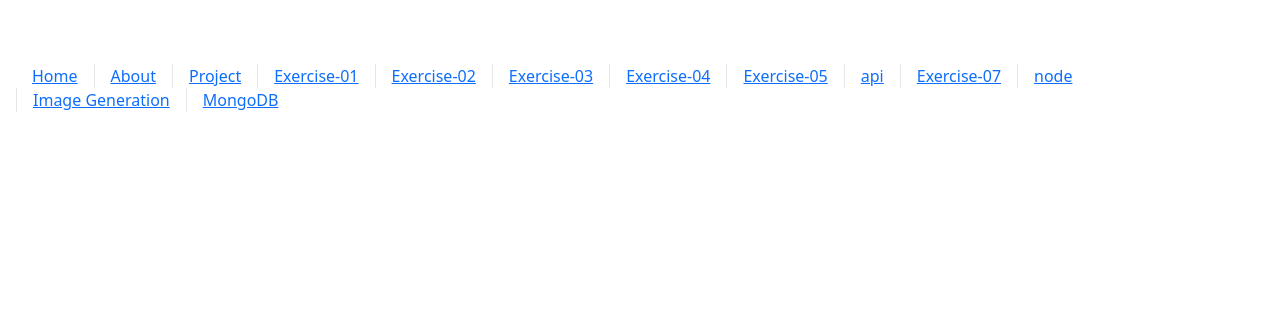
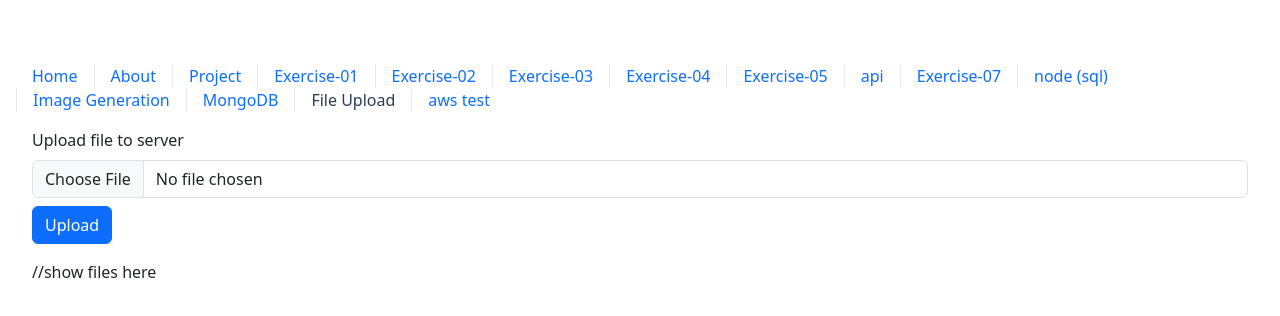
Before and after one commit to purin-kan/vue, a Vue app: page /fileupload in a window 1280 px wide. Shown: the top 316 px of the page. Built offline with nearby package versions, Linux system fonts and the light colour scheme; the HTML template or start-up script is replaced by a standard one; what vue3-ytframe would draw is missing.

Commit message:
added 2 pages of attempts to upload files to s3 (not working)

```diff
--- a/src/App.vue
+++ b/src/App.vue
@@ -1,23 +1,24 @@
 <script setup>
 import { RouterLink, RouterView } from 'vue-router'
-import HelloWorld from './components/HelloWorld.vue'
 </script>
 
 <template>
   <nav>
-    <RouterLink to="/">Home</RouterLink>
-    <RouterLink to="/about">About</RouterLink>
-    <RouterLink to="/project">Project</RouterLink>
-    <RouterLink to="/Exercise-01">Exercise-01</RouterLink>
-    <RouterLink to="/Exercise-02">Exercise-02</RouterLink>
-    <RouterLink to="/Exercise-03">Exercise-03</RouterLink>
-    <RouterLink to="/Exercise-04">Exercise-04</RouterLink>
-    <RouterLink to="/Exercise-05">Exercise-05</RouterLink>
-    <RouterLink to="/api">api</RouterLink>
-    <RouterLink to="/Exercise-07">Exercise-07</RouterLink>
-    <RouterLink to="/node">node</RouterLink>
-    <RouterLink to="/image_generation">Image Generation</RouterLink>
-    <RouterLink to="/mongodb">MongoDB</RouterLink>
+    <RouterLink class="text-decoration-none" to="/">Home</RouterLink>
+    <RouterLink class="text-decoration-none" to="/about">About</RouterLink>
+    <RouterLink class="text-decoration-none" to="/project">Project</RouterLink>
+    <RouterLink class="text-decoration-none" to="/Exercise-01">Exercise-01</RouterLink>
+    <RouterLink class="text-decoration-none" to="/Exercise-02">Exercise-02</RouterLink>
+    <RouterLink class="text-decoration-none" to="/Exercise-03">Exercise-03</RouterLink>
+    <RouterLink class="text-decoration-none" to="/Exercise-04">Exercise-04</RouterLink>
+    <RouterLink class="text-decoration-none" to="/Exercise-05">Exercise-05</RouterLink>
+    <RouterLink class="text-decoration-none" to="/api">api</RouterLink>
+    <RouterLink class="text-decoration-none" to="/Exercise-07">Exercise-07</RouterLink>
+    <RouterLink class="text-decoration-none" to="/node">node (sql)</RouterLink>
+    <RouterLink class="text-decoration-none" to="/image_generation">Image Generation</RouterLink>
+    <RouterLink class="text-decoration-none" to="/mongodb">MongoDB</RouterLink>
+    <RouterLink class="text-decoration-none" to="/fileupload">File Upload</RouterLink>
+    <RouterLink class="text-decoration-none" to="/awsrevision">aws test</RouterLink>
   </nav>
 
   <RouterView />
--- a/src/router/index.js
+++ b/src/router/index.js
@@ -78,6 +78,16 @@ const router = createRouter({
     path: '/mongodb',
     name: 'mongodb',
     component: () => import('../views/mongodb.vue')
+    },
+    {
+    path: '/fileupload',
+    name: 'fileupload',
+    component: () => import('../views/file-upload.vue')
+    },
+    {
+    path: '/awsrevision',
+    name: 'awsrevision',
+    component: () => import('../views/aws-revision.vue')
     }
   ]
 })
--- /dev/null
+++ b/src/views/aws-revision.vue
@@ -0,0 +1,55 @@
+<template>
+    <div>
+        <input type="file" @change="onFileChanged($event)" accept="image/*" capture />
+    </div>
+</template>
+
+
+<script lang="ts">
+import { defineComponent, ref } from "vue";
+import axios from 'axios'
+
+export default defineComponent({
+
+    name: "FileUpload",
+
+    setup() {
+        const file = ref<File | null>();
+        const form = ref<HTMLFormElement>();
+
+        function onFileChanged($event: Event) {
+            const target = $event.target as HTMLInputElement;
+            if (target && target.files) {
+                file.value = target.files[0];
+                saveImage()
+            }
+        }
+
+        async function saveImage() {
+            if (file.value) {
+                try {
+                    const formData = new FormData()
+                    formData.append('file', file.value)
+
+                    console.log(formData);
+
+                    const response = await axios.post('http://localhost:3002/upload', formData);
+                    console.log(response.data, 'file uploaded')
+                } catch (error) {
+                    console.error(error);
+                    form.value?.reset();
+                    file.value = null;
+                } finally {
+                    console.log('finally')
+                }
+            }
+        };
+
+        return {
+            saveImage,
+            onFileChanged,
+        }
+    }
+});
+
+</script>
--- /dev/null
+++ b/src/views/file-upload.vue
@@ -0,0 +1,39 @@
+<template>
+    <div>
+        <div class="mb-3">
+            <label for="formFile" class="form-label">Upload file to server</label>
+            <input class="form-control" type="file" id="formFile" ref="fileInput">
+            <button @click="uploadFile()" class="btn btn-primary mt-2">Upload</button>
+        </div>
+        <div>
+            //show files here
+        </div>
+    </div>
+</template>
+<script setup>
+import { ref } from 'vue'
+import axios from 'axios'
+
+const fileInput = ref(null)
+
+const uploadFile = async () => {
+    const file = fileInput.value.files[0]
+
+    console.table(file)
+
+    if (file) {
+        try {
+            const formData = new FormData()
+            formData.append('file', file)
+
+            console.log(formData);
+
+            const response = await axios.post('http://localhost:3002/upload', formData);
+            console.log(response.data, 'file uploaded')
+        } catch (error) {
+            console.error('Error uploading:', error)
+        }
+    }
+}
+
+</script>
```
